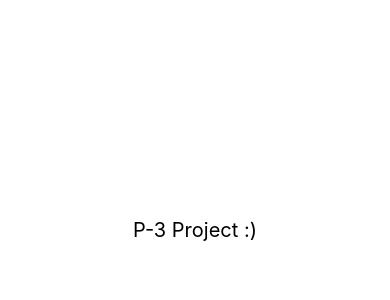
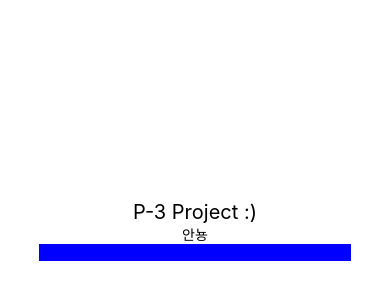
Before and after one commit to inje-megabrain/P-3-fe, a React Native app: screen / in a window 390 px wide. Shown: the part 192-492 px from the top of the page. Built offline with nearby package versions, Linux system fonts and the light colour scheme.

Commit message:
TouchableOpacity, TextInput...

```diff
--- a/App.tsx
+++ b/App.tsx
@@ -1,11 +1,21 @@
 import { StatusBar } from "expo-status-bar";
-import { StyleSheet, Text, View } from "react-native";
+import {
+	StyleSheet,
+	Text,
+	TextInput,
+	TouchableOpacity,
+	View,
+} from "react-native";
 import React from "react";
 
 export default function App() {
 	return (
 		<View style={styles.container}>
 			<Text style={styles.main}>P-3 Project {":)"}</Text>
+			<TouchableOpacity>
+				<Text>안뇽</Text>
+			</TouchableOpacity>
+			<TextInput style={{ width: "80%", backgroundColor: "blue" }}></TextInput>
 			<StatusBar style="auto" />
 		</View>
 	);
```
Also changed, not shown: src/Login/index.tsx (added, +8 -0 lines).
